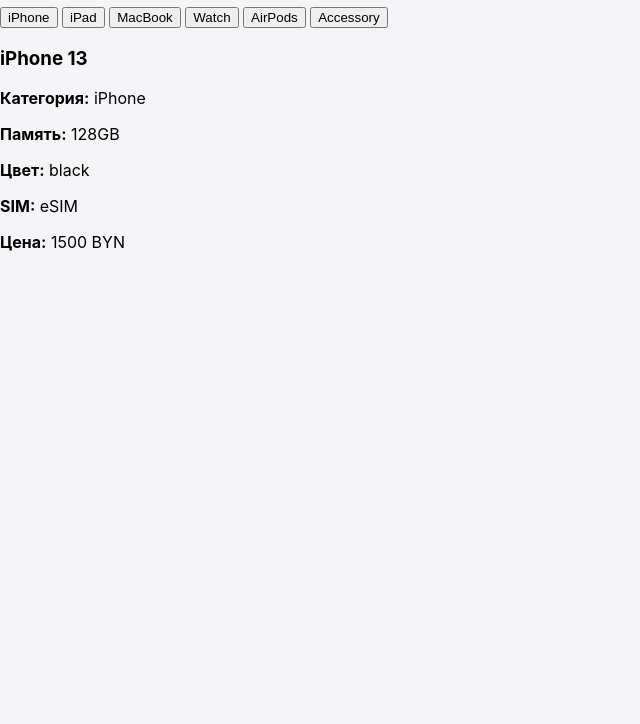
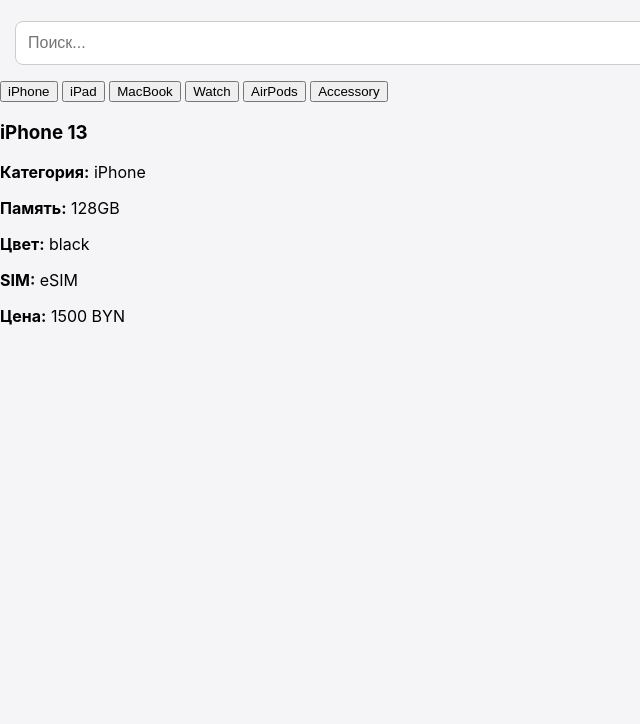
Before and after one commit to nlitvinovich/applit, a plain HTML site: page index.html in a window 1280 px wide. Shown: the part 76-800 px from the top of the page, without its empty margins (0-640 px from the left). Drawn offline with Linux system fonts and the light colour scheme.

Commit message:
Update index.html

```diff
--- a/index.html
+++ b/index.html
@@ -12,6 +12,17 @@
     <h1>Applit Catalog</h1>
   </header>
 
+  <!-- Поиск -->
+  <div style="padding: 15px;">
+    <input
+      id="search"
+      type="text"
+      placeholder="Поиск..."
+      style="width: 100%; padding: 12px; font-size: 16px; border-radius: 8px; border: 1px solid #ccc;"
+      oninput="searchProducts()"
+    >
+  </div>
+
   <nav>
     <button onclick="filterCategory('iPhone')">iPhone</button>
     <button onclick="filterCategory('iPad')">iPad</button>
@@ -21,10 +32,8 @@
     <button onclick="filterCategory('Accessory')">Accessory</button>
   </nav>
 
-  <!-- Контейнер каталога — обязательно нужен -->
   <div id="catalog"></div>
 
-  <!-- Подключение скрипта — путь должен быть именно таким -->
   <script src="app.js"></script>
 
 </body>
```
